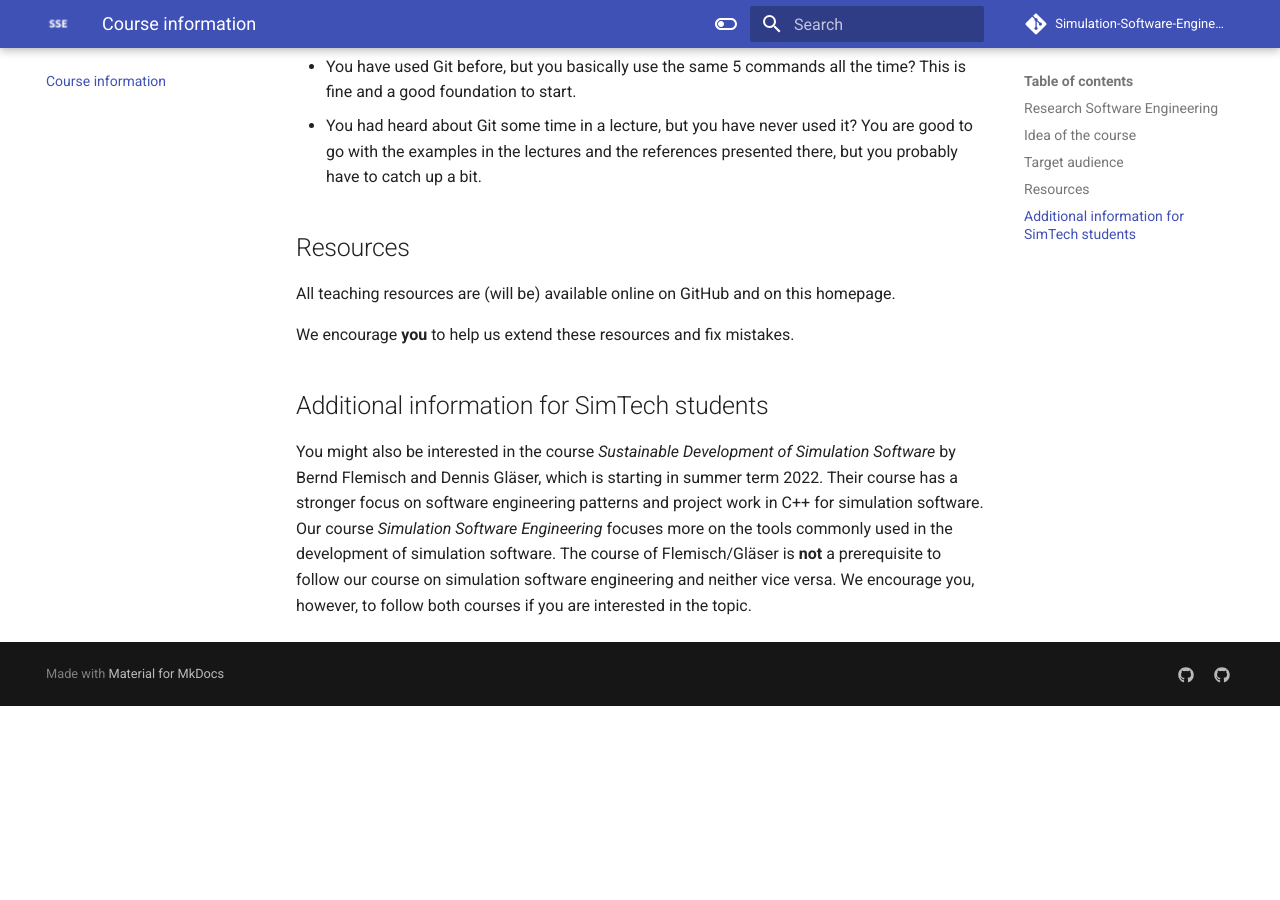
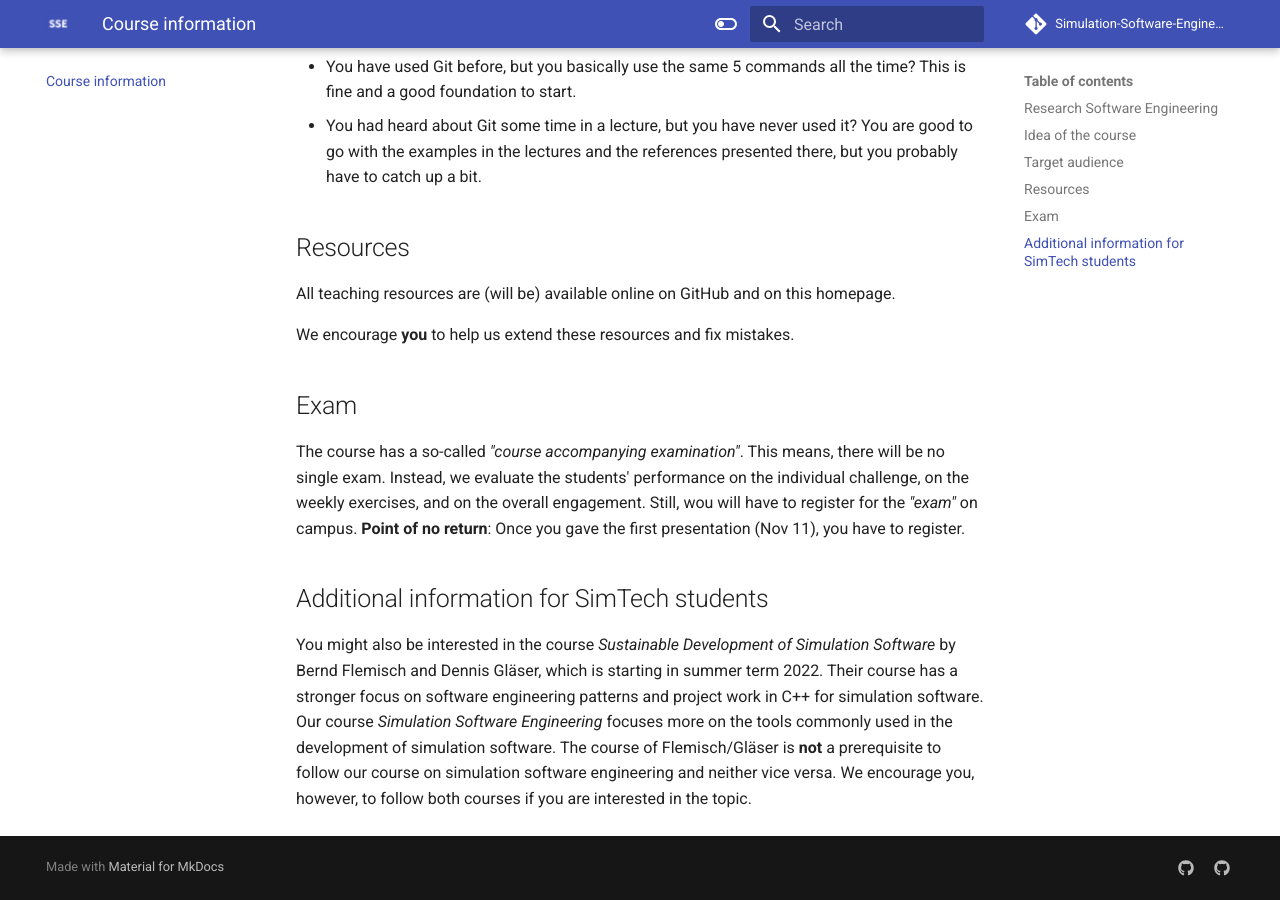
Before and after one commit to Simulation-Software-Engineering/homepage, an MkDocs documentation site: the page built from docs/course-information.md, in a window 1280 px wide and 900 px high, scrolled down 1101 px. Built offline with MkDocs 1.6.1 and Material for MkDocs 9.7.7, drawn with Linux system fonts in a browser that asks for light colours; comment, search, counter and statistics services are not loaded; before the commit the page ends 1807 px from its top, so only the background shows below that.

Commit message:
Add section on exam

```diff
--- a/docs/course-information.md
+++ b/docs/course-information.md
@@ -36,6 +36,10 @@ All teaching resources are (will be) available online on GitHub and on this home
 
 We encourage **you** to help us extend these resources and fix mistakes.
 
+## Exam
+
+The course has a so-called *"course accompanying examination"*. This means, there will be no single exam. Instead, we evaluate the students' performance on the individual challenge, on the weekly exercises, and on the overall engagement. Still, wou will have to register for the *"exam"* on campus. **Point of no return**: Once you gave the first presentation (Nov 11), you have to register.
+
 ## Additional information for SimTech students
 
 You might also be interested in the course *Sustainable Development of Simulation Software* by Bernd Flemisch and Dennis Gläser, which is starting in summer term 2022. Their course has a stronger focus on software engineering patterns and project work in C++ for simulation software. Our course *Simulation Software Engineering* focuses more on the tools commonly used in the development of simulation software. The course of Flemisch/Gläser is **not** a prerequisite to follow our course on simulation software engineering and neither vice versa. We encourage you, however, to follow both courses if you are interested in the topic.
```
